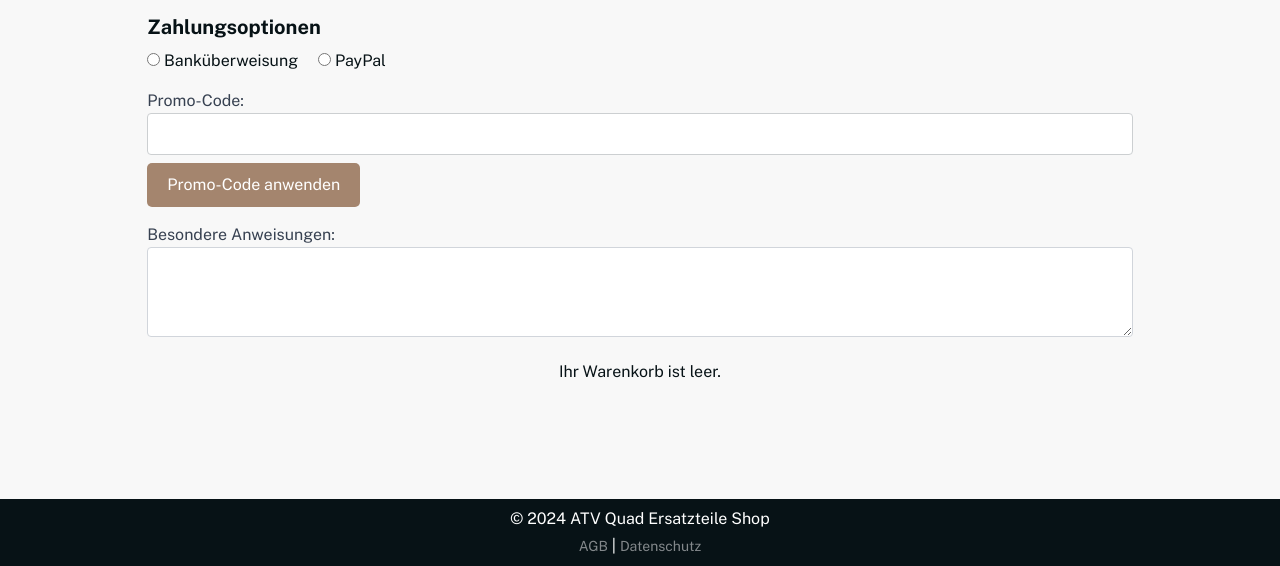
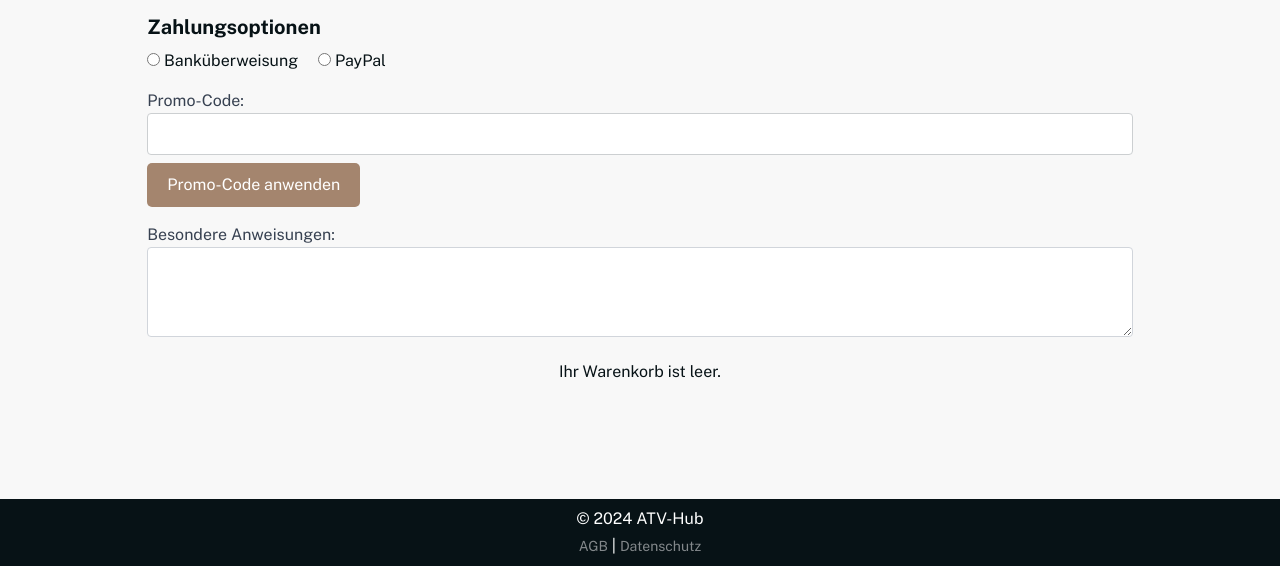
Before and after one commit to LukasEber/lukaseber.github.io, a website with bundled scripts: page c-2024012_240804/AtvHub/checkout.html in a window 1280 px wide. Shown: the part 234-800 px from the top of the page. Built offline with nearby package versions, Linux system fonts and the light colour scheme; no server answers.

Commit message:
fix: names

```diff
--- a/c-2024012_240804/AtvHub/checkout.html
+++ b/c-2024012_240804/AtvHub/checkout.html
@@ -3,7 +3,7 @@
 <head>
     <meta charset="UTF-8">
     <meta name="viewport" content="width=device-width, initial-scale=1.0">
-    <title>Checkout - ATV Quad Ersatzteile Shop</title>
+    <title>Checkout - ATV-Hub</title>
     <link href="css/styles.css" rel="stylesheet">
     <link href="https://fonts.googleapis.com/icon?family=Material+Icons" rel="stylesheet">
     <script src="https://www.paypal.com/sdk/js?client-id=AWagYcH23zbzA8cv-ez9PHkE6HZu2648pIEUSow7-ImpwjDD4x4WiEELY2My0wQg5_qqUDigjgpa0T5f&currency=EUR"></script> <!-- PayPal SDK -->
@@ -85,7 +85,7 @@
                 <div id="bank-info" class="hidden mt-4 mb-6 border border-gray-300 rounded-lg">
                     <h3 class="text-xl font-semibold mb-2">Banküberweisung</h3>
                     <p class="text-gray-700 mb-4">Bitte überweisen Sie den Gesamtbetrag auf das folgende Konto:</p>
-                    <p class="text-gray-700"><strong>Kontoinhaber:</strong> ATV Quad Ersatzteile Shop</p>
+                    <p class="text-gray-700"><strong>Kontoinhaber:</strong> ATV-Hub</p>
                     <p class="text-gray-700"><strong>IBAN:</strong> DE12345678901234567890</p>
                     <p class="text-gray-700"><strong>BIC:</strong> DEUTDEFF</p>
                     <p class="text-gray-700 mt-4"><strong>Verwendungszweck:</strong> <span id="bank-reference"></span></p>
@@ -97,7 +97,7 @@
         </form>
     </main>
     <footer class="footer p-4 text-center">
-        <p>© 2024 ATV Quad Ersatzteile Shop</p>
+        <p>© 2024 ATV-Hub</p>
         <p><a href="terms.html" class="footer-link">AGB</a> | <a href="privacy.html" class="footer-link">Datenschutz</a></p>
     </footer>
     <script src="js/checkout.js" type="module" defer></script>
```
Also changed, not shown: c-2024012_240804/AtvHub/admin.html (+2 -2 lines), c-2024012_240804/AtvHub/cart.html (+2 -2 lines), c-2024012_240804/AtvHub/index.html (+1 -1 lines), c-2024012_240804/AtvHub/privacy.html (+2 -2 lines), c-2024012_240804/AtvHub/productDetail.html (+2 -2 lines), c-2024012_240804/AtvHub/products.html (+2 -2 lines), c-2024012_240804/AtvHub/terms.html (+2 -2 lines).
